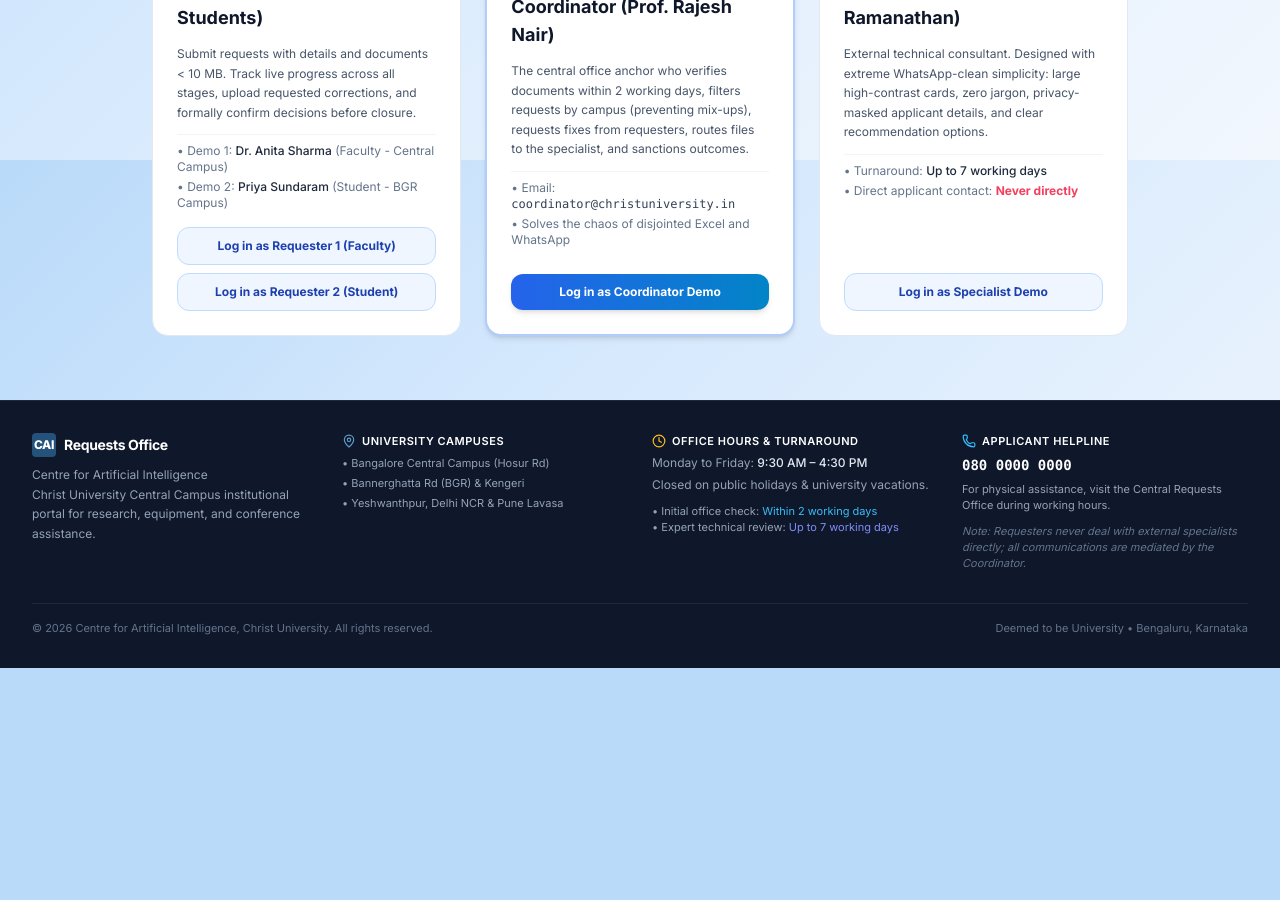
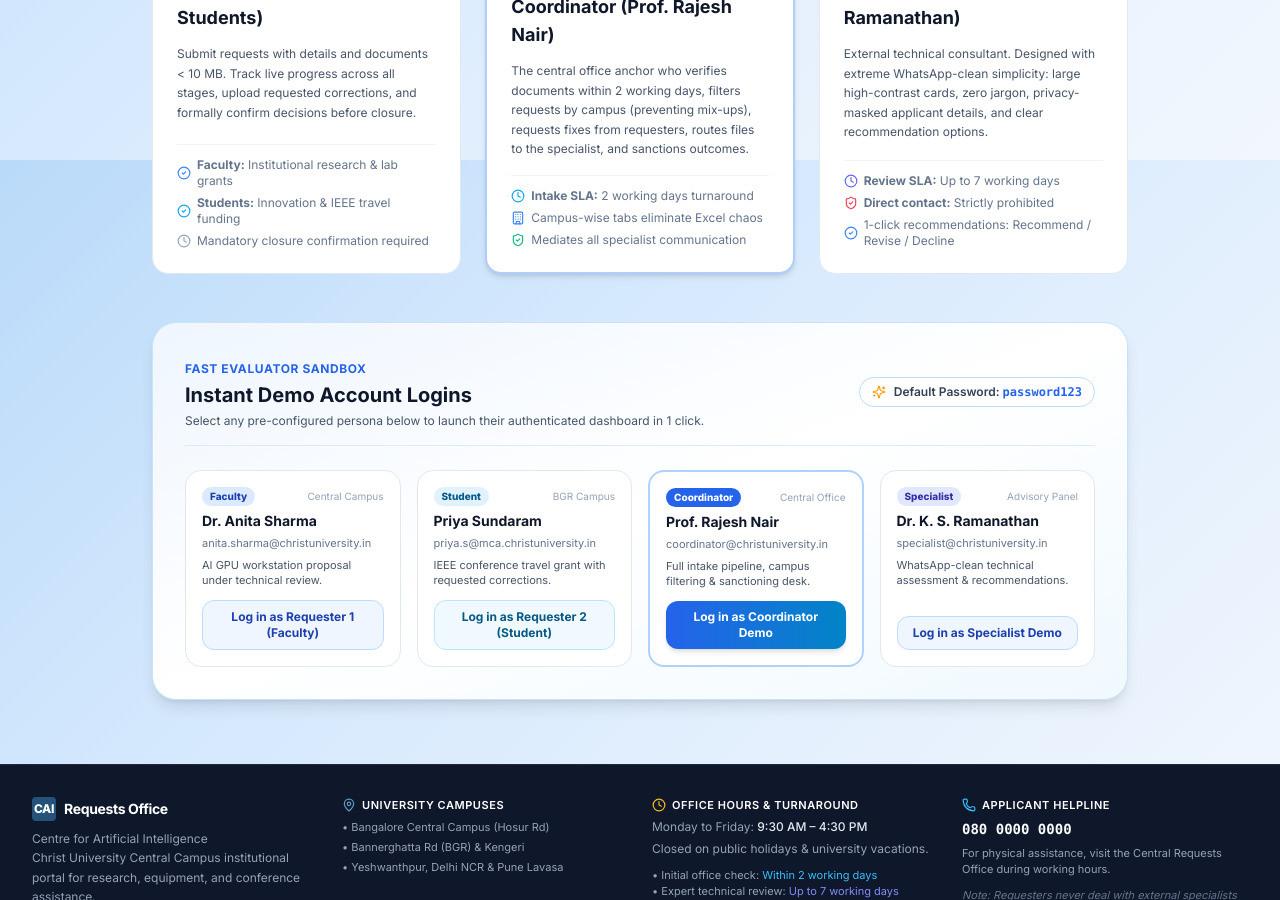
Before and after one commit to techaxadi01/CAI-Request-Portal, a React (Vite) app in the folder client/: page / in a window 1280 px wide. Shown: the part 1440-2340 px from the top of the page. Before the commit the page ends 2108 px from the top, so only its background shows below. Built offline with nearby package versions, Linux system fonts and the light colour scheme; no server answers.

Commit message:
feat(ui): split role descriptions and demo logins into separate dedicated sections

```diff
--- a/client/src/pages/HomePage.jsx
+++ b/client/src/pages/HomePage.jsx
@@ -151,7 +151,7 @@ export default function HomePage({ setCurrentView }) {
         </div>
       </section>
 
-      {/* The 3 Roles Workflow Visualizer */}
+      {/* The 3 Roles Workflow Visualizer (Pure Role Descriptions) */}
       <section className="max-w-5xl mx-auto px-4 sm:px-6">
         <div className="text-center space-y-2 mb-8">
           <span className="text-xs uppercase tracking-wider font-bold text-blue-600 dark:text-sky-400">
@@ -161,12 +161,12 @@ export default function HomePage({ setCurrentView }) {
             How Requests Travel Through the System
           </h3>
           <p className="text-sm text-slate-600 dark:text-slate-400 max-w-2xl mx-auto">
-            Each role accesses dedicated interfaces with strict boundary controls.
+            Each role accesses dedicated interfaces with strict boundary controls and audit tracking.
           </p>
         </div>
 
         <div className="grid grid-cols-1 md:grid-cols-3 gap-6">
-          {/* Role 1: Requester */}
+          {/* Role 1: Requesters */}
           <div className="bg-white dark:bg-slate-900 rounded-2xl p-6 border border-slate-200 dark:border-slate-800 hover:border-blue-300 hover:shadow-lg transition-all flex flex-col justify-between space-y-4">
             <div className="space-y-3">
               <div className="w-10 h-10 rounded-xl bg-blue-50 text-blue-700 dark:bg-slate-800 dark:text-blue-300 flex items-center justify-center font-bold">
@@ -178,30 +178,20 @@ export default function HomePage({ setCurrentView }) {
               <p className="text-xs text-slate-600 dark:text-slate-400 leading-relaxed">
                 Submit requests with details and documents &lt; 10 MB. Track live progress across all stages, upload requested corrections, and formally confirm decisions before closure.
               </p>
-              <div className="text-xs text-slate-500 space-y-1 pt-2 border-t border-slate-100 dark:border-slate-800">
-                <div>• Demo 1: <span className="font-medium text-slate-800 dark:text-slate-200">Dr. Anita Sharma</span> (Faculty - Central Campus)</div>
-                <div>• Demo 2: <span className="font-medium text-slate-800 dark:text-slate-200">Priya Sundaram</span> (Student - BGR Campus)</div>
             </div>
+            <div className="text-xs text-slate-500 space-y-1.5 pt-3 border-t border-slate-100 dark:border-slate-800">
+              <div className="flex items-center gap-1.5">
+                <CheckCircle2 className="w-3.5 h-3.5 text-blue-500 shrink-0" />
+                <span><strong>Faculty:</strong> Institutional research & lab grants</span>
               </div>
-            <div className="space-y-2">
-              <button
-                onClick={() => {
-                  switchDemoUser('anita.sharma@christuniversity.in');
-                  setCurrentView('dashboard');
-                }}
-                className="w-full py-2.5 px-3 rounded-xl bg-blue-50 hover:bg-blue-600 hover:text-white text-blue-800 dark:bg-slate-800 dark:hover:bg-blue-600 dark:text-blue-300 text-xs font-bold border border-blue-200 dark:border-slate-700 transition-all hover:scale-[1.02]"
-              >
-                Log in as Requester 1 (Faculty)
-              </button>
-              <button
-                onClick={() => {
-                  switchDemoUser('priya.s@mca.christuniversity.in');
-                  setCurrentView('dashboard');
-                }}
-                className="w-full py-2.5 px-3 rounded-xl bg-blue-50 hover:bg-blue-600 hover:text-white text-blue-800 dark:bg-slate-800 dark:hover:bg-blue-600 dark:text-blue-300 text-xs font-bold border border-blue-200 dark:border-slate-700 transition-all hover:scale-[1.02]"
-              >
-                Log in as Requester 2 (Student)
-              </button>
+              <div className="flex items-center gap-1.5">
+                <CheckCircle2 className="w-3.5 h-3.5 text-sky-500 shrink-0" />
+                <span><strong>Students:</strong> Innovation & IEEE travel funding</span>
+              </div>
+              <div className="flex items-center gap-1.5">
+                <Clock className="w-3.5 h-3.5 text-slate-400 shrink-0" />
+                <span>Mandatory closure confirmation required</span>
+              </div>
             </div>
           </div>
 
@@ -220,20 +210,21 @@ export default function HomePage({ setCurrentView }) {
               <p className="text-xs text-slate-600 dark:text-slate-400 leading-relaxed">
                 The central office anchor who verifies documents within 2 working days, filters requests by campus (preventing mix-ups), requests fixes from requesters, routes files to the specialist, and sanctions outcomes.
               </p>
-              <div className="text-xs text-slate-500 space-y-1 pt-2 border-t border-slate-100 dark:border-slate-800">
-                <div>• Email: <span className="font-mono text-slate-700 dark:text-slate-300">coordinator@christuniversity.in</span></div>
-                <div>• Solves the chaos of disjointed Excel and WhatsApp</div>
+            </div>
+            <div className="text-xs text-slate-500 space-y-1.5 pt-3 border-t border-slate-100 dark:border-slate-800">
+              <div className="flex items-center gap-1.5">
+                <Clock className="w-3.5 h-3.5 text-sky-500 shrink-0" />
+                <span><strong>Intake SLA:</strong> 2 working days turnaround</span>
+              </div>
+              <div className="flex items-center gap-1.5">
+                <Building className="w-3.5 h-3.5 text-blue-500 shrink-0" />
+                <span>Campus-wise tabs eliminate Excel chaos</span>
+              </div>
+              <div className="flex items-center gap-1.5">
+                <ShieldCheck className="w-3.5 h-3.5 text-emerald-500 shrink-0" />
+                <span>Mediates all specialist communication</span>
               </div>
             </div>
-            <button
-              onClick={() => {
-                switchDemoUser('coordinator@christuniversity.in');
-                setCurrentView('dashboard');
-              }}
-              className="w-full py-2.5 px-3 rounded-xl bg-gradient-to-r from-blue-600 to-sky-600 hover:from-blue-700 hover:to-sky-700 text-white text-xs font-bold shadow-md transition-all hover:scale-[1.02]"
-            >
-              Log in as Coordinator Demo
-            </button>
           </div>
 
           {/* Role 3: Specialist */}
@@ -248,20 +239,166 @@ export default function HomePage({ setCurrentView }) {
               <p className="text-xs text-slate-600 dark:text-slate-400 leading-relaxed">
                 External technical consultant. Designed with extreme WhatsApp-clean simplicity: large high-contrast cards, zero jargon, privacy-masked applicant details, and clear recommendation options.
               </p>
-              <div className="text-xs text-slate-500 space-y-1 pt-2 border-t border-slate-100 dark:border-slate-800">
-                <div>• Turnaround: <span className="font-medium text-slate-800 dark:text-slate-200">Up to 7 working days</span></div>
-                <div>• Direct applicant contact: <span className="text-rose-500 font-bold">Never directly</span></div>
             </div>
+            <div className="text-xs text-slate-500 space-y-1.5 pt-3 border-t border-slate-100 dark:border-slate-800">
+              <div className="flex items-center gap-1.5">
+                <Clock className="w-3.5 h-3.5 text-indigo-500 shrink-0" />
+                <span><strong>Review SLA:</strong> Up to 7 working days</span>
+              </div>
+              <div className="flex items-center gap-1.5">
+                <ShieldCheck className="w-3.5 h-3.5 text-rose-500 shrink-0" />
+                <span><strong>Direct contact:</strong> Strictly prohibited</span>
+              </div>
+              <div className="flex items-center gap-1.5">
+                <CheckCircle2 className="w-3.5 h-3.5 text-blue-500 shrink-0" />
+                <span>1-click recommendations: Recommend / Revise / Decline</span>
+              </div>
+            </div>
+          </div>
+        </div>
+      </section>
+
+      {/* Dedicated 1-Click Interactive Demo Sandbox Section */}
+      <section className="max-w-5xl mx-auto px-4 sm:px-6">
+        <div className="bg-gradient-to-br from-blue-50 via-white to-sky-50 dark:from-slate-900 dark:via-slate-900/90 dark:to-slate-950 rounded-3xl p-6 sm:p-8 border border-blue-200/80 dark:border-slate-800 shadow-lg space-y-6">
+          <div className="flex flex-col sm:flex-row sm:items-center sm:justify-between gap-4 border-b border-blue-100 dark:border-slate-800 pb-4">
+            <div>
+              <span className="text-xs uppercase tracking-wider font-bold text-blue-600 dark:text-sky-400">
+                Fast Evaluator Sandbox
+              </span>
+              <h3 className="text-xl font-bold text-slate-900 dark:text-white mt-0.5">
+                Instant Demo Account Logins
+              </h3>
+              <p className="text-xs text-slate-600 dark:text-slate-400 mt-1">
+                Select any pre-configured persona below to launch their authenticated dashboard in 1 click.
+              </p>
+            </div>
+            <div className="inline-flex items-center gap-2 px-3 py-1.5 rounded-full bg-white dark:bg-slate-800 border border-blue-200 dark:border-slate-700 text-xs font-semibold text-slate-700 dark:text-slate-300 shrink-0 self-start sm:self-auto shadow-xs">
+              <Sparkles className="w-3.5 h-3.5 text-amber-500" />
+              <span>Default Password: <code className="font-mono text-blue-600 dark:text-sky-400 font-bold">password123</code></span>
+            </div>
+          </div>
+
+          <div className="grid grid-cols-1 sm:grid-cols-2 lg:grid-cols-4 gap-4">
+            {/* Demo 1: Faculty Requester */}
+            <div className="bg-white dark:bg-slate-800/90 rounded-2xl p-4 border border-slate-200 dark:border-slate-700 hover:border-blue-300 dark:hover:border-blue-600 hover:shadow-md transition-all flex flex-col justify-between space-y-3">
+              <div className="space-y-1.5">
+                <div className="flex items-center justify-between">
+                  <span className="text-[10px] font-extrabold px-2 py-0.5 rounded-full bg-blue-100 text-blue-800 dark:bg-blue-900/50 dark:text-blue-300">
+                    Faculty
+                  </span>
+                  <span className="text-[10px] text-slate-400">Central Campus</span>
+                </div>
+                <h5 className="text-sm font-bold text-slate-900 dark:text-white leading-tight">
+                  Dr. Anita Sharma
+                </h5>
+                <p className="text-[11px] text-slate-500 dark:text-slate-400 truncate" title="anita.sharma@christuniversity.in">
+                  anita.sharma@christuniversity.in
+                </p>
+                <p className="text-[11px] text-slate-600 dark:text-slate-300 leading-snug">
+                  AI GPU workstation proposal under technical review.
+                </p>
+              </div>
+              <button
+                onClick={() => {
+                  switchDemoUser('anita.sharma@christuniversity.in');
+                  setCurrentView('dashboard');
+                }}
+                className="w-full py-2 px-3 rounded-xl bg-blue-50 hover:bg-blue-600 hover:text-white text-blue-800 dark:bg-slate-700 dark:hover:bg-blue-600 dark:text-blue-200 text-xs font-bold border border-blue-200 dark:border-slate-600 transition-all hover:scale-[1.02] shadow-xs"
+              >
+                Log in as Requester 1 (Faculty)
+              </button>
+            </div>
+
+            {/* Demo 2: Student Requester */}
+            <div className="bg-white dark:bg-slate-800/90 rounded-2xl p-4 border border-slate-200 dark:border-slate-700 hover:border-sky-300 dark:hover:border-sky-600 hover:shadow-md transition-all flex flex-col justify-between space-y-3">
+              <div className="space-y-1.5">
+                <div className="flex items-center justify-between">
+                  <span className="text-[10px] font-extrabold px-2 py-0.5 rounded-full bg-sky-100 text-sky-800 dark:bg-sky-900/50 dark:text-sky-300">
+                    Student
+                  </span>
+                  <span className="text-[10px] text-slate-400">BGR Campus</span>
+                </div>
+                <h5 className="text-sm font-bold text-slate-900 dark:text-white leading-tight">
+                  Priya Sundaram
+                </h5>
+                <p className="text-[11px] text-slate-500 dark:text-slate-400 truncate" title="priya.s@mca.christuniversity.in">
+                  priya.s@mca.christuniversity.in
+                </p>
+                <p className="text-[11px] text-slate-600 dark:text-slate-300 leading-snug">
+                  IEEE conference travel grant with requested corrections.
+                </p>
+              </div>
+              <button
+                onClick={() => {
+                  switchDemoUser('priya.s@mca.christuniversity.in');
+                  setCurrentView('dashboard');
+                }}
+                className="w-full py-2 px-3 rounded-xl bg-sky-50 hover:bg-sky-600 hover:text-white text-sky-800 dark:bg-slate-700 dark:hover:bg-sky-600 dark:text-sky-200 text-xs font-bold border border-sky-200 dark:border-slate-600 transition-all hover:scale-[1.02] shadow-xs"
+              >
+                Log in as Requester 2 (Student)
+              </button>
+            </div>
+
+            {/* Demo 3: Coordinator */}
+            <div className="bg-white dark:bg-slate-800/90 rounded-2xl p-4 border-2 border-blue-400/50 dark:border-blue-500/50 hover:shadow-md transition-all flex flex-col justify-between space-y-3 relative">
+              <div className="space-y-1.5">
+                <div className="flex items-center justify-between">
+                  <span className="text-[10px] font-extrabold px-2 py-0.5 rounded-full bg-blue-600 text-white shadow-xs">
+                    Coordinator
+                  </span>
+                  <span className="text-[10px] text-slate-400">Central Office</span>
+                </div>
+                <h5 className="text-sm font-bold text-slate-900 dark:text-white leading-tight">
+                  Prof. Rajesh Nair
+                </h5>
+                <p className="text-[11px] text-slate-500 dark:text-slate-400 truncate" title="coordinator@christuniversity.in">
+                  coordinator@christuniversity.in
+                </p>
+                <p className="text-[11px] text-slate-600 dark:text-slate-300 leading-snug">
+                  Full intake pipeline, campus filtering & sanctioning desk.
+                </p>
+              </div>
+              <button
+                onClick={() => {
+                  switchDemoUser('coordinator@christuniversity.in');
+                  setCurrentView('dashboard');
+                }}
+                className="w-full py-2 px-3 rounded-xl bg-gradient-to-r from-blue-600 to-sky-600 hover:from-blue-700 hover:to-sky-700 text-white text-xs font-bold shadow-md transition-all hover:scale-[1.02]"
+              >
+                Log in as Coordinator Demo
+              </button>
+            </div>
+
+            {/* Demo 4: Specialist */}
+            <div className="bg-white dark:bg-slate-800/90 rounded-2xl p-4 border border-slate-200 dark:border-slate-700 hover:border-indigo-300 dark:hover:border-indigo-600 hover:shadow-md transition-all flex flex-col justify-between space-y-3">
+              <div className="space-y-1.5">
+                <div className="flex items-center justify-between">
+                  <span className="text-[10px] font-extrabold px-2 py-0.5 rounded-full bg-indigo-100 text-indigo-800 dark:bg-indigo-900/50 dark:text-indigo-300">
+                    Specialist
+                  </span>
+                  <span className="text-[10px] text-slate-400">Advisory Panel</span>
+                </div>
+                <h5 className="text-sm font-bold text-slate-900 dark:text-white leading-tight">
+                  Dr. K. S. Ramanathan
+                </h5>
+                <p className="text-[11px] text-slate-500 dark:text-slate-400 truncate" title="specialist@christuniversity.in">
+                  specialist@christuniversity.in
+                </p>
+                <p className="text-[11px] text-slate-600 dark:text-slate-300 leading-snug">
+                  WhatsApp-clean technical assessment & recommendations.
+                </p>
               </div>
               <button
                 onClick={() => {
                   switchDemoUser('specialist@christuniversity.in');
                   setCurrentView('dashboard');
                 }}
-              className="w-full py-2.5 px-3 rounded-xl bg-blue-50 hover:bg-blue-600 hover:text-white text-blue-800 dark:bg-slate-800 dark:hover:bg-blue-600 dark:text-blue-300 text-xs font-bold border border-blue-200 dark:border-slate-700 transition-all hover:scale-[1.02]"
+                className="w-full py-2 px-3 rounded-xl bg-blue-50 hover:bg-blue-600 hover:text-white text-blue-800 dark:bg-slate-700 dark:hover:bg-blue-600 dark:text-blue-200 text-xs font-bold border border-blue-200 dark:border-slate-600 transition-all hover:scale-[1.02] shadow-xs"
               >
                 Log in as Specialist Demo
               </button>
+            </div>
           </div>
         </div>
       </section>
```
Also changed, not shown: 1 other file (tests, documents, lock files or other folders). Lines whose indentation alone changed are shown as unchanged.
